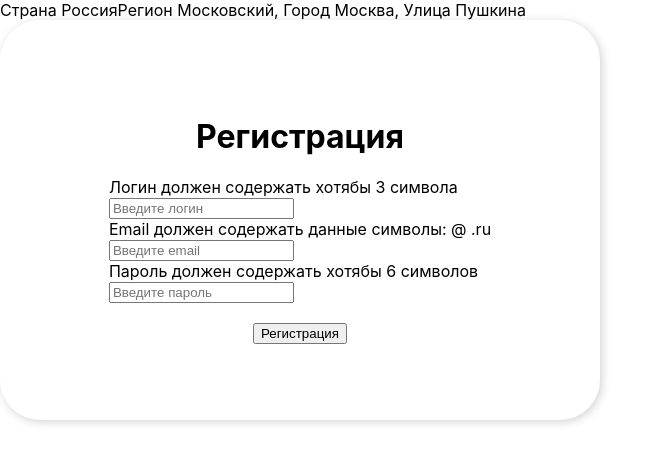
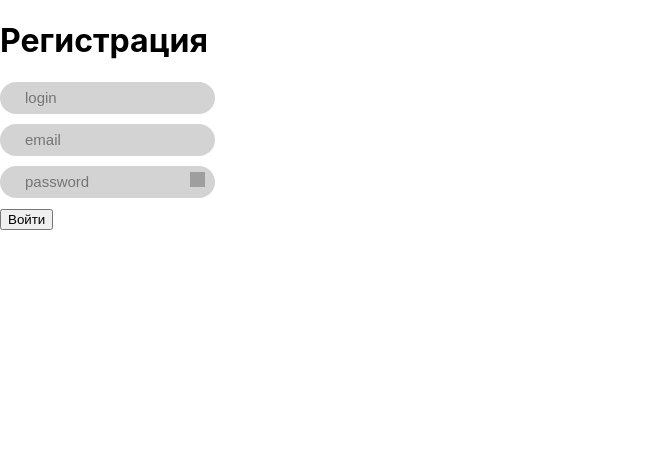
Before and after one commit to TheDezmant/tasks, a React (Create React App) app: page / in a window 1280 px wide. Shown: the top 464 px of the page, without its empty margins (0-668 px from the left). Built offline with nearby package versions, Linux system fonts and the light colour scheme; grey boxes are pictures that could not be loaded.

Commit message:
add registration form

```diff
--- a/package.json
+++ b/package.json
@@ -36,5 +36,8 @@
       "last 1 firefox version",
       "last 1 safari version"
     ]
+  },
+  "devDependencies": {
+    "prettier": "2.2.1"
   }
 }
--- a/src/App.js
+++ b/src/App.js
@@ -1,26 +1,13 @@
-import './App.css';
-import Authorization from "./components/Authorization";
+import "./App.css";
+
+import Registration from "./components/Registration/Registration";
 
 const App = () => {
-
-    const addressPeople = {
-            country: "Россия",
-            region: "Московский",
-            city:"Москва",
-            street:"Пушкина"
-        }
-    const address = `${addressPeople.country}, ${addressPeople.region}, ${addressPeople.city}, ${addressPeople.street}`
-    console.log(address)
   return (
-      <>
-          {addressPeople.country !==null ? `Страна ${addressPeople.country}` : ""}
-          {addressPeople.region !== null ? `Регион ${addressPeople.region}, `: ""}
-          {addressPeople.city !== null ? `Город ${addressPeople.city}, `: ""}
-          {addressPeople.street !== null ? `Улица ${addressPeople.street}`: ""}
-
-          <Authorization />
-      </>
-  )
-}
+    <>
+      <Registration />
+    </>
+  );
+};
 
 export default App;
--- a/src/components/Authorization/index.js
+++ /dev/null
@@ -1,49 +0,0 @@
-import React, { useState } from "react";
-import {StyledAuthorization, Location, Login, Email, Password} from "./units";
-
-const Authorization = () => {
-    const [login, setLogin] = useState("");
-    const [email, setEmail] = useState("");
-    const [password, setPassword] = useState("");
-
-    return (
-        <StyledAuthorization>
-            <div><h1>Регистрация</h1></div>
-            <div>
-                <Login>
-                    <div>
-                        {login.length <= 2 ? "Логин должен содержать хотябы 3 символа": ""}
-                    </div>
-                    <div>
-                        <input placeholder="Введите логин" value={login} onChange={(e) => setLogin(e.target.value)} />
-                    </div>
-                </Login>
-                <Email>
-                    <div>
-                        {email.indexOf("@" && ".ru") === -1 ? "Email должен содержать данные символы: @ .ru" :
-                        email.length < 5 ? "Email должен содержать хотябы 5 символов": ""}
-                    </div>
-                    <div>
-                        <input placeholder="Введите email" value={email} onChange={(e) => setEmail(e.target.value)} />
-                    </div>
-                </Email>
-                <Password>
-                    <div>
-                        {password.length < 6 ? "Пароль должен содержать хотябы 6 символов" :
-                        password.indexOf("!" || "#"|| "№") === -1 ? "Пароль должен содеражть один из следующих символов: !, #, № " : ""}
-                    </div>
-                    <div>
-                        <input placeholder="Введите пароль" value={password} onChange={(e) => setPassword(e.target.value)} />
-                    </div>
-                </Password>
-                <Location>
-                    <button>Регистрация
-
-                    </button>
-                </Location>
-            </div>
-        </StyledAuthorization>
-    );
-};
-
-export default Authorization;
--- a/src/components/Authorization/units.js
+++ /dev/null
@@ -1,26 +0,0 @@
-import styled from "@emotion/styled";
-
-const StyledAuthorization = styled.div`
-    display: flex;
-    flex-direction: column;
-    width: 600px;
-    height: 400px;
-    box-shadow: 2px 2px 10px lightgray;
-    border-radius: 40px;
-    justify-content: center;
-    align-items: center;
-    background-color: ${({ bgC }) => (bgC !== undefined ? bgC : "white")};
-`;
-const Location = styled.div`
-     margin-top: 20px;
-    display: flex;
-    justify-content: center;
-    align-items: center;
-`;
-const Login = styled.div`
-`;
-const Email = styled.div`
-`;
-const Password = styled.div`
-`;
-export { StyledAuthorization, Location, Login, Email, Password};
--- /dev/null
+++ b/src/components/Registration/Registration.js
@@ -0,0 +1,140 @@
+import React, { useState } from "react";
+import { Error, IconEye, Input } from "./UnitsRegistration";
+
+const Password = ({ type, icon, onClick }) => {
+  const password = {
+    errors: {
+      errorLength6: "Поле должно быть больше 6 символов",
+      errorSymbols:
+        "Поле должно содержать хотябы 1 из следующих символов:(#),(№),(!)",
+      errorBigSymbol: "Поле должно содаржать хотябы 1 заглавную букву",
+    },
+  };
+  const [passwordForm, setPasswordForm] = useState("");
+  const [passwordOnBlurForm, setPasswordOnBlurForm] = useState(false);
+  const [passwordSuperSymbols, setPasswordSuperSymbols] = useState(false);
+  const [passwordBigSymbols, setPasswordBigSymbols] = useState(false);
+
+  const minSymbolsPassword6 = () => {
+    passwordForm.length <= 6
+      ? setPasswordOnBlurForm(true)
+      : setPasswordOnBlurForm(false);
+  };
+
+  const PasswordSuperSymbols = () => {
+    passwordForm.includes("#")
+      ? setPasswordSuperSymbols(false)
+      : passwordForm.includes("№")
+      ? setPasswordSuperSymbols(false)
+      : passwordForm.includes("!")
+      ? setPasswordSuperSymbols(false)
+      : setPasswordSuperSymbols(true);
+  };
+  const PasswordBigSymbols = () => {
+    passwordForm.match(/[A-ZА-Я]/)
+      ? setPasswordBigSymbols(false)
+      : setPasswordBigSymbols(true);
+  };
+  return (
+    <div>
+      {passwordOnBlurForm && <Error>{password.errors.errorLength6}</Error>}
+      {passwordSuperSymbols && <Error>{password.errors.errorSymbols}</Error>}
+      {passwordBigSymbols && <Error>{password.errors.errorBigSymbol}</Error>}
+      <Input
+        placeholder={"password"}
+        type={type}
+        value={passwordForm}
+        onChange={(e) => setPasswordForm(e.target.value)}
+        onBlur={() => {
+          minSymbolsPassword6();
+          PasswordSuperSymbols();
+          PasswordBigSymbols();
+        }}
+      />
+      <IconEye src={icon} onClick={onClick} />
+    </div>
+  );
+};
+
+const Registration = () => {
+  const [loginForm, setLoginForm] = useState("");
+  const [loginOnBlurForm, setLoginOnBlurForm] = useState(false);
+  const [fieldIsRequired, setFieldIsRequired] = useState(false);
+  const [willBeEmail, setWillBeEmail] = useState(false);
+
+  const [emailForm, setEmailForm] = useState("");
+
+  const login = {
+    errors: {
+      errorLength3: "Поле должно быть длиннее 3 символов",
+      errorLength0: "Поле обязательно для заполнения",
+    },
+  };
+  const email = {
+    error: "Поле не является e-mailом",
+  };
+  const [openEye, setOpenEye] = useState(true);
+  const iconOpenEye =
+    "https://www.flaticon.com/svg/vstatic/svg/709/709724.svg?token=exp=1611562460~hmac=928f8e4bd589a9d4a5160ad8e3bd5b4b";
+  const iconCloseEye =
+    "https://www.flaticon.com/svg/vstatic/svg/565/565655.svg?token=exp=1611562460~hmac=cfc4ad4dd8616d6c0fa9d357431ac8fa";
+  const minSymbolsLogin3 = () => {
+    loginForm.length <= 3
+      ? setLoginOnBlurForm(true)
+      : setLoginOnBlurForm(false);
+  };
+  const fieldIsRequireted = () => {
+    loginForm.length === 0
+      ? setFieldIsRequired(true)
+      : setFieldIsRequired(false);
+  };
+  const emailString = () => {
+    emailForm.includes("@.ru")
+      ? setWillBeEmail(true)
+      : emailForm.includes("@")
+      ? setWillBeEmail(false)
+      : emailForm.includes(".ru")
+      ? setWillBeEmail(false)
+      : setWillBeEmail(true);
+  };
+
+  return (
+    <>
+      <div>
+        <h1>Регистрация</h1>
+      </div>
+      {fieldIsRequired && <Error>{login.errors.errorLength0}</Error>}
+      {loginOnBlurForm && <Error>{login.errors.errorLength3}</Error>}
+      <div>
+        <Input
+          placeholder={"login"}
+          value={loginForm}
+          onChange={(e) => setLoginForm(e.target.value)}
+          onBlur={() => {
+            minSymbolsLogin3();
+            fieldIsRequireted();
+          }}
+        />
+      </div>
+      {willBeEmail && <Error>{email.error}</Error>}
+      <div>
+        <Input
+          placeholder={"email"}
+          value={emailForm}
+          onChange={(e) => setEmailForm(e.target.value)}
+          onBlur={() => {
+            emailString();
+          }}
+        />
+      </div>
+      <Password
+        type={openEye ? "password" : "text"}
+        icon={openEye ? iconOpenEye : iconCloseEye}
+        onClick={() => setOpenEye(!openEye)}
+      />
+      <button>Войти</button>
+    </>
+  );
+};
+
+export default Registration;
--- /dev/null
+++ b/src/components/Registration/UnitsRegistration.js
@@ -0,0 +1,29 @@
+import styled from "@emotion/styled";
+
+export const Input = styled.input`
+  padding-right: 50px;
+  border-radius: 20px;
+  padding-left: 15px;
+  font-size: 15px;
+  width: 150px;
+  height: 30px;
+  border: none;
+  background-color: lightgray;
+  outline: none;
+  margin-bottom: 10px;
+
+  &::placeholder {
+    padding-left: 10px;
+    font-size: 15px;
+  }
+`;
+export const IconEye = styled.img`
+  width: 15px;
+  height: 15px;
+  margin-left: -25px;
+`;
+export const Error = styled.div`
+  font-size: 13px;
+  margin-bottom: 5px;
+  color: red;
+`;
```
Also changed, not shown: 2 other files (tests, documents, lock files or other folders).
